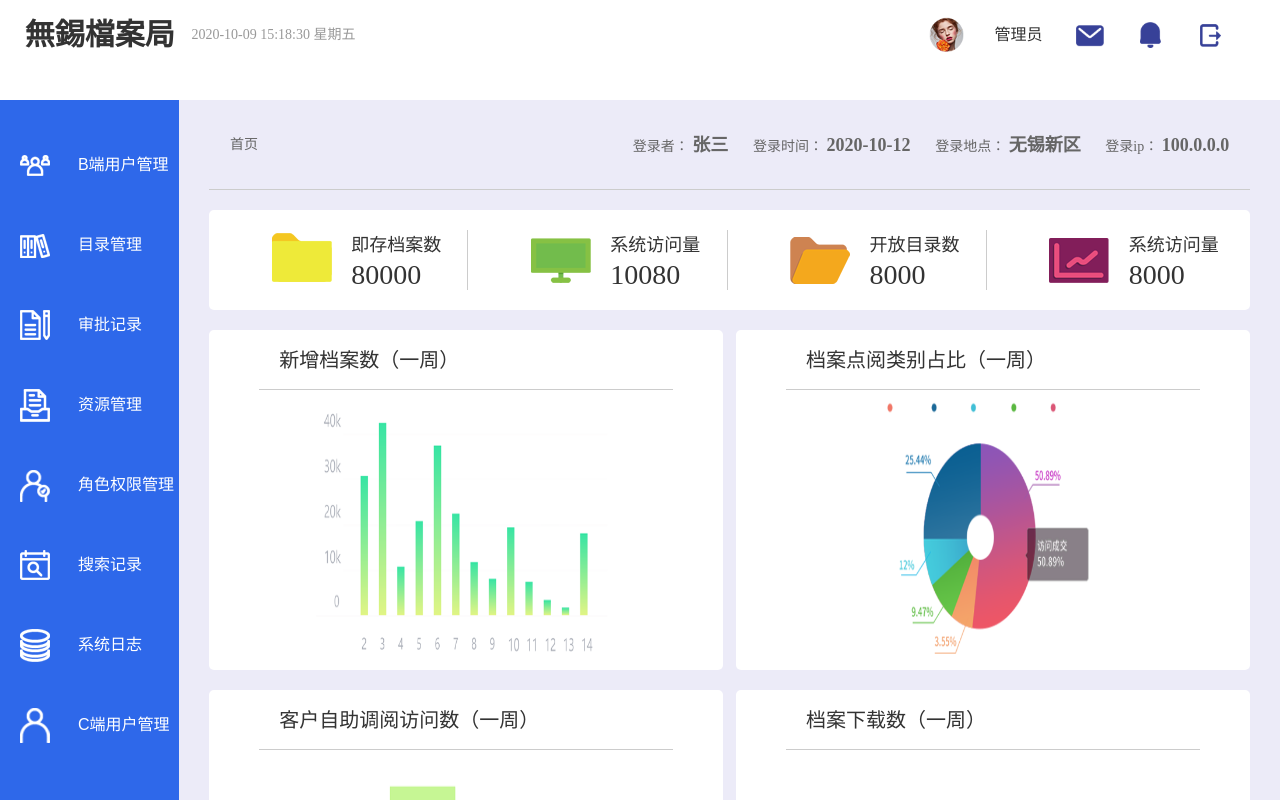
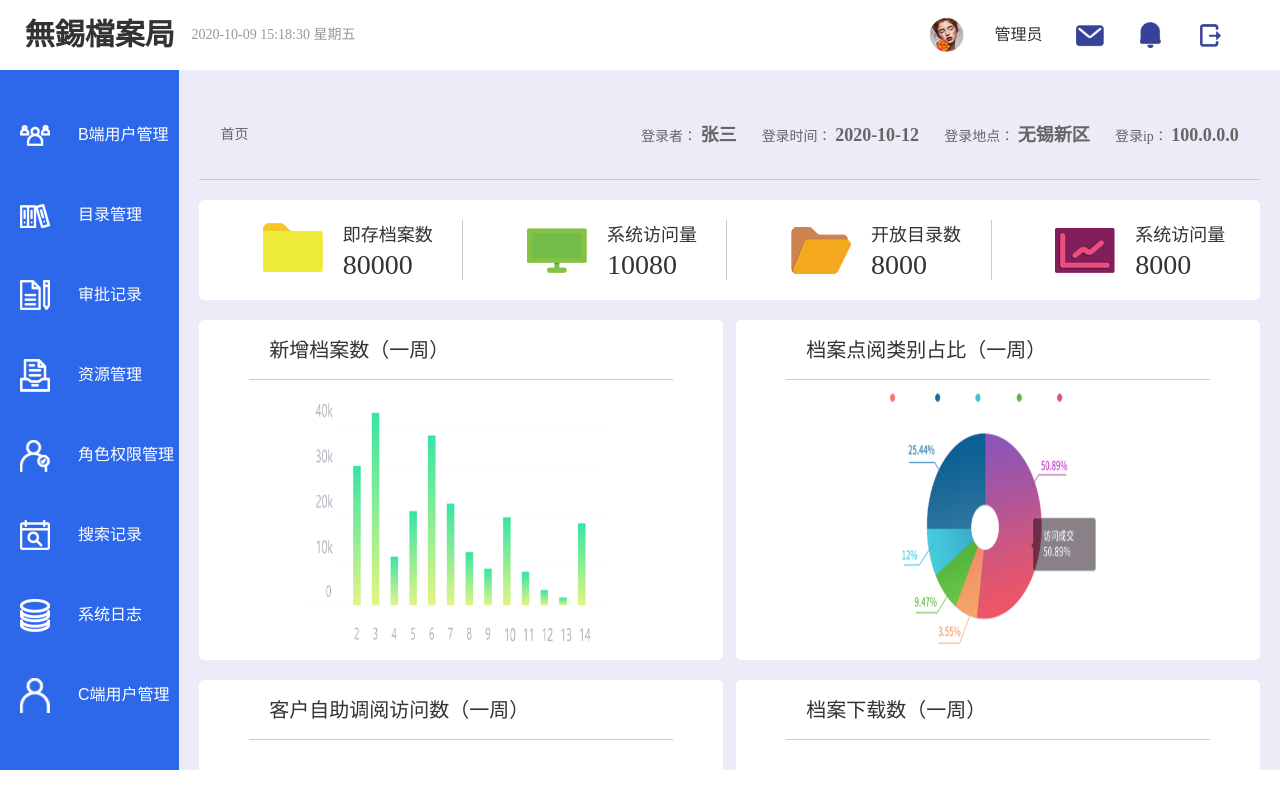
Before and after one commit to 1624000817/archives, a Vue app: page /home in a window 1280 px wide. Built offline with nearby package versions, Linux system fonts and the light colour scheme.

Commit message:
样式修改

```diff
--- a/src/assets/styles/layout.css
+++ b/src/assets/styles/layout.css
@@ -1,7 +1,7 @@
 .el-header {
     width: 100%;
     padding: 0;
-    height: 6.25rem !important;
+    height: 4.375rem !important;
     background-color: #ffffff;
 }
 
@@ -16,7 +16,7 @@
     float: left;
     width: 46%;
     height: 100%;
-    line-height: 6.25rem;
+    line-height: 4.375rem;
     font-size: 1.875rem;
     font-weight: bold;
     color: #333333;
@@ -27,7 +27,7 @@
     float: left;
     width: 54%;
     height: 100%;
-    line-height: 6.25rem;
+    line-height: 4.375rem;
     font-size: 0.875rem;
     color: #999999;
     text-align: center;
@@ -42,18 +42,28 @@
 
 .headerRight1 {
     float: right;
-    width: 2.3125rem;
-    height: 2.3125rem;
-    margin-top: 1.9375rem;
+    width: 1.625rem;
+    height: 1.625rem;
+    margin-top: 1.375rem;
     margin-left: 10%;
+}
+
+.headerRight1 img {
+    width: 100%;
+    height: 100%;
 }
 
 .headerRight2 {
     float: right;
-    width: 2.5rem;
-    height: 2.5rem;
-    margin-top: 1.875rem;
+    width: 1.75rem;
+    height: 1.75rem;
+    margin-top: 1.3125rem;
     margin-left: 10%;
+}
+
+.headerRight2 img {
+    width: 100%;
+    height: 100%;
 }
 
 .headerRightUser {
@@ -67,7 +77,7 @@
     width: auto;
     height: 100%;
     margin-left: 1.875rem;
-    line-height: 6.25rem;
+    line-height: 4.375rem;
     font-family: Arial, Helvetica, sans-serif;
     font-size: 1rem;
     color: #333333;
@@ -75,9 +85,14 @@
 
 .headerRight3 {
     float: right;
-    width: 3.125rem;
-    height: 3.125rem;
-    margin-top: 1.5625rem;
+    width: 2.1875rem;
+    height: 2.1875rem;
+    margin-top: 1.0625rem;
+}
+
+.headerRight3 img {
+    width: 100%;
+    height: 100%;
 }
 .el-container {
     height: calc(100vh - 6.25rem);
@@ -109,13 +124,18 @@
     margin-right: 11%;
 }
 
+.menuIcon img {
+    width: 100%;
+    height: 100%;
+}
+
 .menuM {
     float: left;
     width: auto;
     height: 2.5rem;
     line-height: 2.5rem;
     font-family: Arial, Helvetica, sans-serif;
-    font-size: 1.25rem;
+    font-size: 1rem;
     color: #ffffff;
 }
 
--- a/src/assets/styles/styles.css
+++ b/src/assets/styles/styles.css
@@ -1,300 +1,24 @@
-/* .el-header {
-    width: 100%;
+
+*{
+    margin: 0;
     padding: 0;
-    height: 4.375rem !important;
-    background-color: #ffffff;
-} */
+    font-family: "微软雅黑";
+    box-sizing: border-box;
+  }
 
-.headerLeft {
-    float: left;
-    width: 28%;
-    height: 100%;
-    font-family: Arial, Helvetica, sans-serif;
-}
+  li {
+    list-style: none;
+  }
+  a{
+    text-decoration: none;
+  }
 
-.headerLeftL {
-    float: left;
-    width: 46%;
-    height: 100%;
-    line-height: 4.375rem;
-    font-size: 1.875rem;
-    font-weight: bold;
-    color: #333333;
-    text-align: center;
-}
-
-.headerLeftR {
-    float: left;
-    width: 54%;
-    height: 100%;
-    line-height: 4.375rem;
-    font-size: 0.875rem;
-    color: #999999;
-    text-align: center;
-}
-
-.headerRight {
-    float: right;
-    width: 27%;
-    height: 100%;
-    margin-right: 3%;
-}
-
-.headerRight1 {
-    float: right;
-    width: 1.625rem;
-    height: 1.625rem;
-    margin-top: 1.375rem;
-    margin-left: 10%;
-}
-
-.headerRight1 img {
-    width: 100%;
-    height: 100%;
-}
-
-.headerRight2 {
-    float: right;
-    width: 1.75rem;
-    height: 1.75rem;
-    margin-top: 1.3125rem;
-    margin-left: 10%;
-}
-
-.headerRight2 img {
-    width: 100%;
-    height: 100%;
-}
-
-.headerRightUser {
-    float: right;
-    width: 36%;
-    height: 100%;
-}
-
-.headerRightUserName {
-    float: right;
-    width: auto;
-    height: 100%;
-    margin-left: 1.875rem;
-    line-height: 4.375rem;
-    font-family: Arial, Helvetica, sans-serif;
-    font-size: 1rem;
-    color: #333333;
-}
-
-.headerRight3 {
-    float: right;
-    width: 2.1875rem;
-    height: 2.1875rem;
-    margin-top: 1.0625rem;
-}
-
-.headerRight3 img {
-    width: 100%;
-    height: 100%;
-}
-.el-container {
-    height: calc(100vh - 6.25rem);
- }
-.el-aside {
-    width: 14% !important;
-    height: 100%;
-    padding-top: 1.5625rem;
-    padding-left: 1.6%;
-    background-color: #2e68ea;
-}
-
-.menu {
-    width: 100%;
-    height: 100%;
-}
-
-.menu li {
-    width: 100%;
-    height: 5rem;
-    padding-top: 1.25rem;
-    padding-bottom: 1.25rem;
-}
-
-.menuIcon {
-    float: left;
-    width: 2.5rem;
-    height: 2.5rem;
-    margin-right: 11%;
-}
-
-.menuIcon img {
-    width: 100%;
-    height: 100%;
-}
-
-.menuM {
-    float: left;
-    width: auto;
-    height: 2.5rem;
-    line-height: 2.5rem;
-    font-family: Arial, Helvetica, sans-serif;
-    font-size: 1rem;
-    color: #ffffff;
-}
-
-
-.el-main {
-    width: 86% !important;
-    height: 100%;
-    padding-top: 0;
-    padding-bottom: 1.25rem;
-    padding-left: 1.875rem;
-    padding-right: 1.875rem;
-    background-color: #ecebf8;
-}
-
-.con {
-    width: 100%;
-    height: auto;
-}
-
-.conTop {
-    width: 100%;
-    height: 5.625rem;
-    font-family: Arial, Helvetica, sans-serif;
-    font-size: 0.875rem;
-    color: #666666;
-    border-bottom: 1px solid #cccccc;
-}
-
-.conTopL {
-    float: left;
-    width: auto;
-    height: 5.625rem;
-    padding-left: 2%;
-    line-height: 5.625rem;
-}
-
-.conTopR {
-    float: right;
-    width: 81%;
-    height: 5.625rem;
-    padding-right: 2%;
-}
-
-.conTopRDiv {
-    float: right;
-    width: auto;
-    height: 5.625rem;
-    margin-left: 3%;
-    line-height: 5.625rem;
-}
-
-.conTopRDivC {
-    font-size: 1.125rem;
-    font-weight: bold;
-}
-
-.conBottom {
-    width: 100%;
-    height: auto;
-    padding-top: 1.25rem;
-}
-
-.conBottomTop {
-    width: 100%;
-    height: 6.25rem;
-    margin-bottom: 1.25rem;
-    background-color: #ffffff;
-    border-radius: 0.3125rem;
-}
-
-.conBottomTop li {
-    float: left;
-    width: 24.90%;
-    height: 3.75rem;
-    margin-top: 1.25rem;
-    margin-bottom: 1.25rem;
-    padding-left: 6%;
-    border-right: 1px solid #cccccc;
-}
-
-.conBottomTop :nth-child(4){
-    border-right: 0;
-}
-
-.conBottomTopImg {
-    float: left;
-    width: 3.75rem;
-    height: 3.75rem;
-    margin-right: 10%;
-}
-
-.conBottomTopImg img {
-    width: 100%;
-    height: 100%;
-}
-
-.conBottomTopDiv {
-    float: left;
-    width: auto;
-    height: 3.75rem;
-    font-family: Arial, Helvetica, sans-serif;
-    color: #333333;
-}
-
-.conBottomTopDivTop {
-    width: auto;
-    height: 1.875rem;
-    line-height: 1.875rem;
-    font-size: 1.125rem;
-}
-
-.conBottomTopDivBottom {
-    width: auto;
-    height: 1.875rem;
-    line-height: 1.875rem;
-    font-size: 1.75rem;
-}
-
-.conBottomBottom {
-    width: 100%;
-    height: 21.25rem;
-    margin-bottom: 1.25rem;
-    border-radius: 0.3125rem;
-}
-
-.marginR {
-    margin-right: 0 !important;
-}
-
-.conBottomBottomDiv {
-    float: left;
-    width: 49.375%;
-    height: 100%;
-    padding-left: 3.125rem;
-    padding-right: 3.125rem;
-    margin-right: 1.25%;
-    background-color: #ffffff;
-    border-radius: 0.3125rem;
-}
-
-.conBottomBottomDivTop {
-    float: left;
-    width: 100%;
-    height: 3.75rem;
-    line-height: 3.75rem;
-    padding-left: 1.25rem;
-    font-family: Arial, Helvetica, sans-serif;
-    font-size: 1.25rem;
-    color: #333333;
-    border-bottom: 1px solid #cccccc;
-}
-
-.conBottomBottomDivBottom {
-    float: left;
-    width: 100%;
-    height: 17.5rem;
-}
-
-.conBottomBottomDivBottomImg {
-    width: 100%;
-    height: 100%;
-}
+  #app{
+    height: 100vh;
+  }
+  /* 两端对齐 */
+  .flexBetween{
+    display: flex;
+    justify-content: space-between;
+    align-items: center;
+  }
--- a/src/components/Header.vue
+++ b/src/components/Header.vue
@@ -1,5 +1,4 @@
 <template>
-  <el-container>
     <el-header>
       <div class="headerLeft">
         <div class="headerLeftL">無錫檔案局</div>
@@ -23,8 +22,6 @@
         </div>
       </div>
     </el-header>
-    <router-view></router-view>
-  </el-container>
 </template>
 
 <script>
@@ -37,7 +34,3 @@ export default {
   },
 };
 </script>
-
-<style type="text/css">
-@import url(../assets/styles/styles.css);
-</style>
--- a/src/views/index/index.vue
+++ b/src/views/index/index.vue
@@ -1,59 +1,4 @@
 <template>
-  <el-container>
-    <el-aside>
-      <div class="menu">
-        <ul>
-          <li>
-            <div class="menuIcon">
-              <img src="../../../static/menu1.png" />
-            </div>
-            <div class="menuM">B端用户管理</div>
-          </li>
-          <li>
-            <div class="menuIcon">
-              <img src="../../../static/menu2.png" />
-            </div>
-            <div class="menuM">目录管理</div>
-          </li>
-          <li>
-            <div class="menuIcon">
-              <img src="../../../static/menu3.png" />
-            </div>
-            <div class="menuM">审批记录</div>
-          </li>
-          <li>
-            <div class="menuIcon">
-              <img src="../../../static/menu4.png" />
-            </div>
-            <div class="menuM">资源管理</div>
-          </li>
-          <li>
-            <div class="menuIcon">
-              <img src="../../../static/menu5.png" />
-            </div>
-            <div class="menuM">角色权限管理</div>
-          </li>
-          <li>
-            <div class="menuIcon">
-              <img src="../../../static/menu6.png" />
-            </div>
-            <div class="menuM">搜索记录</div>
-          </li>
-          <li>
-            <div class="menuIcon">
-              <img src="../../../static/menu7.png" />
-            </div>
-            <div class="menuM">系统日志</div>
-          </li>
-          <li>
-            <div class="menuIcon">
-              <img src="../../../static/menu8.png" />
-            </div>
-            <div class="menuM">C端用户管理</div>
-          </li>
-        </ul>
-      </div>
-    </el-aside>
     <el-main>
       <div class="con">
         <div class="conTop">
@@ -163,5 +108,159 @@
         </div>
       </div>
     </el-main>
-  </el-container>
+
 </template>
+
+<style scoped>
+    .con {
+    width: 100%;
+    height: auto;
+}
+
+.conTop {
+    width: 100%;
+    height: 5.625rem;
+    font-family: Arial, Helvetica, sans-serif;
+    font-size: 0.875rem;
+    color: #666666;
+    border-bottom: 1px solid #cccccc;
+}
+
+.conTopL {
+    float: left;
+    width: auto;
+    height: 5.625rem;
+    padding-left: 2%;
+    line-height: 5.625rem;
+}
+
+.conTopR {
+    float: right;
+    width: 81%;
+    height: 5.625rem;
+    padding-right: 2%;
+}
+
+.conTopRDiv {
+    float: right;
+    width: auto;
+    height: 5.625rem;
+    margin-left: 3%;
+    line-height: 5.625rem;
+}
+
+.conTopRDivC {
+    font-size: 1.125rem;
+    font-weight: bold;
+}
+
+.conBottom {
+    width: 100%;
+    height: auto;
+    padding-top: 1.25rem;
+}
+
+.conBottomTop {
+    width: 100%;
+    height: 6.25rem;
+    margin-bottom: 1.25rem;
+    background-color: #ffffff;
+    border-radius: 0.3125rem;
+}
+
+.conBottomTop li {
+    float: left;
+    width: 24.90%;
+    height: 3.75rem;
+    margin-top: 1.25rem;
+    margin-bottom: 1.25rem;
+    padding-left: 6%;
+    border-right: 1px solid #cccccc;
+}
+
+.conBottomTop :nth-child(4){
+    border-right: 0;
+}
+
+.conBottomTopImg {
+    float: left;
+    width: 3.75rem;
+    height: 3.75rem;
+    margin-right: 10%;
+}
+
+.conBottomTopImg img {
+    width: 100%;
+    height: 100%;
+}
+
+.conBottomTopDiv {
+    float: left;
+    width: auto;
+    height: 3.75rem;
+    font-family: Arial, Helvetica, sans-serif;
+    color: #333333;
+}
+
+.conBottomTopDivTop {
+    width: auto;
+    height: 1.875rem;
+    line-height: 1.875rem;
+    font-size: 1.125rem;
+}
+
+.conBottomTopDivBottom {
+    width: auto;
+    height: 1.875rem;
+    line-height: 1.875rem;
+    font-size: 1.75rem;
+}
+
+.conBottomBottom {
+    width: 100%;
+    height: 21.25rem;
+    margin-bottom: 1.25rem;
+    border-radius: 0.3125rem;
+}
+
+.marginR {
+    margin-right: 0 !important;
+}
+
+.conBottomBottomDiv {
+    float: left;
+    width: 49.375%;
+    height: 100%;
+    padding-left: 3.125rem;
+    padding-right: 3.125rem;
+    margin-right: 1.25%;
+    background-color: #ffffff;
+    border-radius: 0.3125rem;
+}
+
+.conBottomBottomDivTop {
+    float: left;
+    width: 100%;
+    height: 3.75rem;
+    line-height: 3.75rem;
+    padding-left: 1.25rem;
+    font-family: Arial, Helvetica, sans-serif;
+    font-size: 1.25rem;
+    color: #333333;
+    border-bottom: 1px solid #cccccc;
+}
+
+.conBottomBottomDivBottom {
+    float: left;
+    width: 100%;
+    height: 17.5rem;
+}
+
+.conBottomBottomDivBottomImg {
+    width: 100%;
+    height: 100%;
+}
+
+
+
+</style>
--- a/src/views/layout.vue
+++ b/src/views/layout.vue
@@ -1,18 +1,20 @@
 <template>
   <el-container direction="vertical">
     <Header></Header>
-    <Aside></Aside>
-    <router-view></router-view>
+    <el-container>
+      <Aside></Aside>
+      <router-view></router-view>
+    </el-container>
   </el-container>
 </template>
 <script>
-import "@/assets/styles/layout.css"
-import Header from "@/components/Header1";
+import "@/assets/styles/layout.css";
+import Header from "@/components/Header";
 import Aside from "@/components/Aside";
 export default {
   components: {
     Aside,
-    Header
+    Header,
   },
 };
 </script>
```
Also changed, not shown: src/components/Header1.vue (deleted, +0 -36 lines), src/router/index.js (+14 -14 lines).
